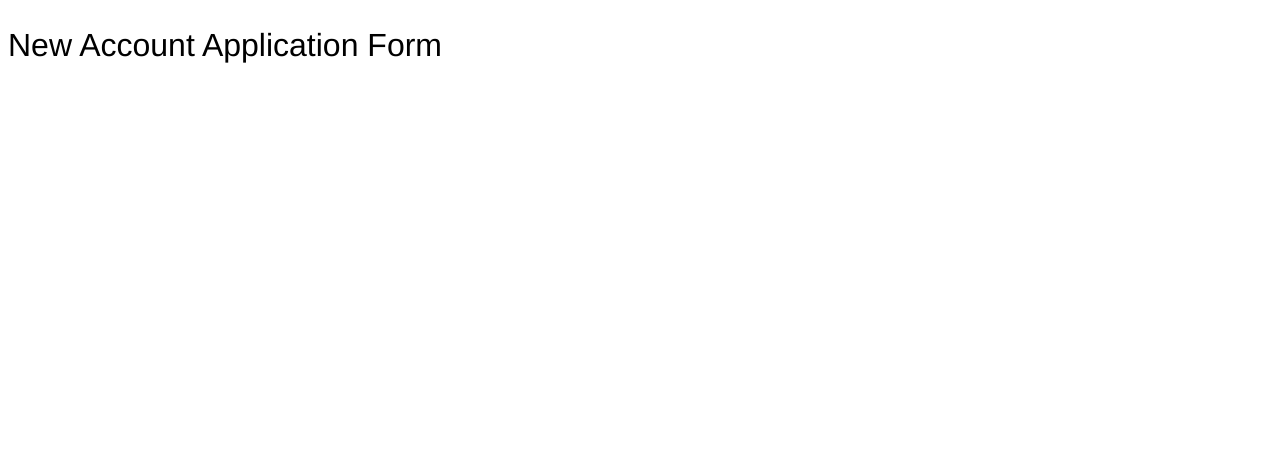
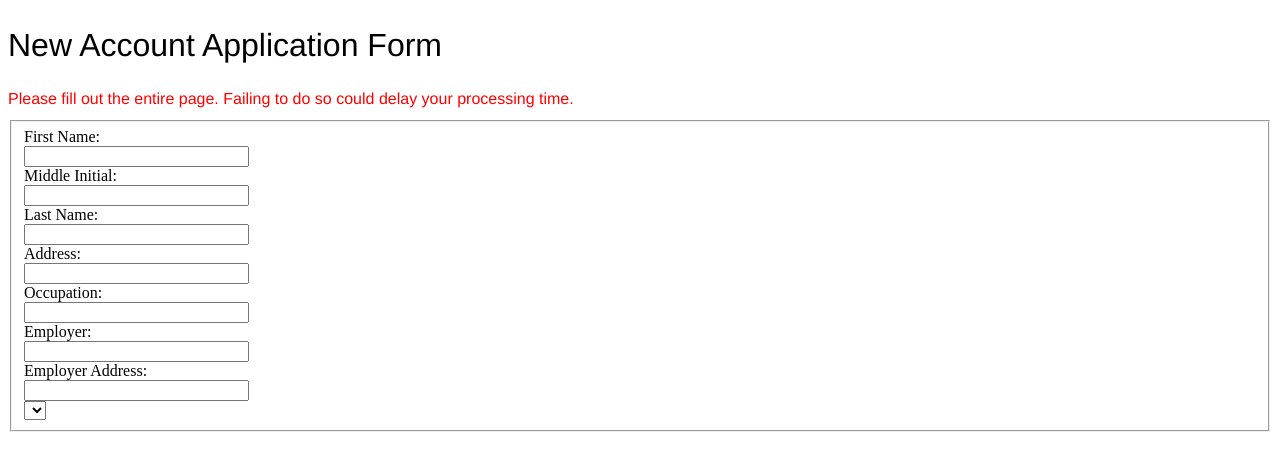
Before and after one commit to maddux1/html_exercises-banking_app_form, a plain HTML site: page index.html in a window 1280 px wide. Drawn offline with Linux system fonts and the light colour scheme.

Commit message:
message stuff! still learning

```diff
--- a/index.html
+++ b/index.html
@@ -7,6 +7,26 @@
 <body>
   <header>
     <h1>New Account Application Form</h1>
+    <h2>Please fill out the entire page. Failing to do so could delay your processing time.</h2>
   </header>
+  <form action="send-email.php" method="post"> <!-- Here, "post" method means storing a little bit of information securely. method="get" is mostly for search engine submit.  -->
+    <fieldset>
+      First Name:<br>
+      <input type="text" fname="fname" size="25" maxlength="40"><br>
+      Middle Initial:<br>
+      <input type="text" minitial="minitial" size="25" maxlength="40"><br>
+      Last Name:<br>
+      <input type="text" lname="lname" size="25" maxlength="40"><br>
+      Address:<br>
+      <input type="text" address="address" size="25" maxlength="40"><br>
+      Occupation:<br>
+      <input type="text" occupation="occupation" size="25" maxlength="40"><br>
+      Employer:<br>
+      <input type="text" emp="emp" size="25" maxlength="40"><br>
+      Employer Address:<br>
+      <input type="text" empadd="empadd" size="25" maxlength="40"><br>
+      <select></select>
+    </fieldset>
+  </form>
 </body>
 </html>
--- a/styles.css
+++ b/styles.css
@@ -1,3 +1,8 @@
 h1 {
   font: normal 2em/1.5 "Helvetica Neue", Helvetica, Artial, sans-serif;
 }
+
+h2 {
+   font: normal 1em/1 "Helvetica Neue", Helvetica, Artial, sans-serif;
+   color: red;
+}
```
